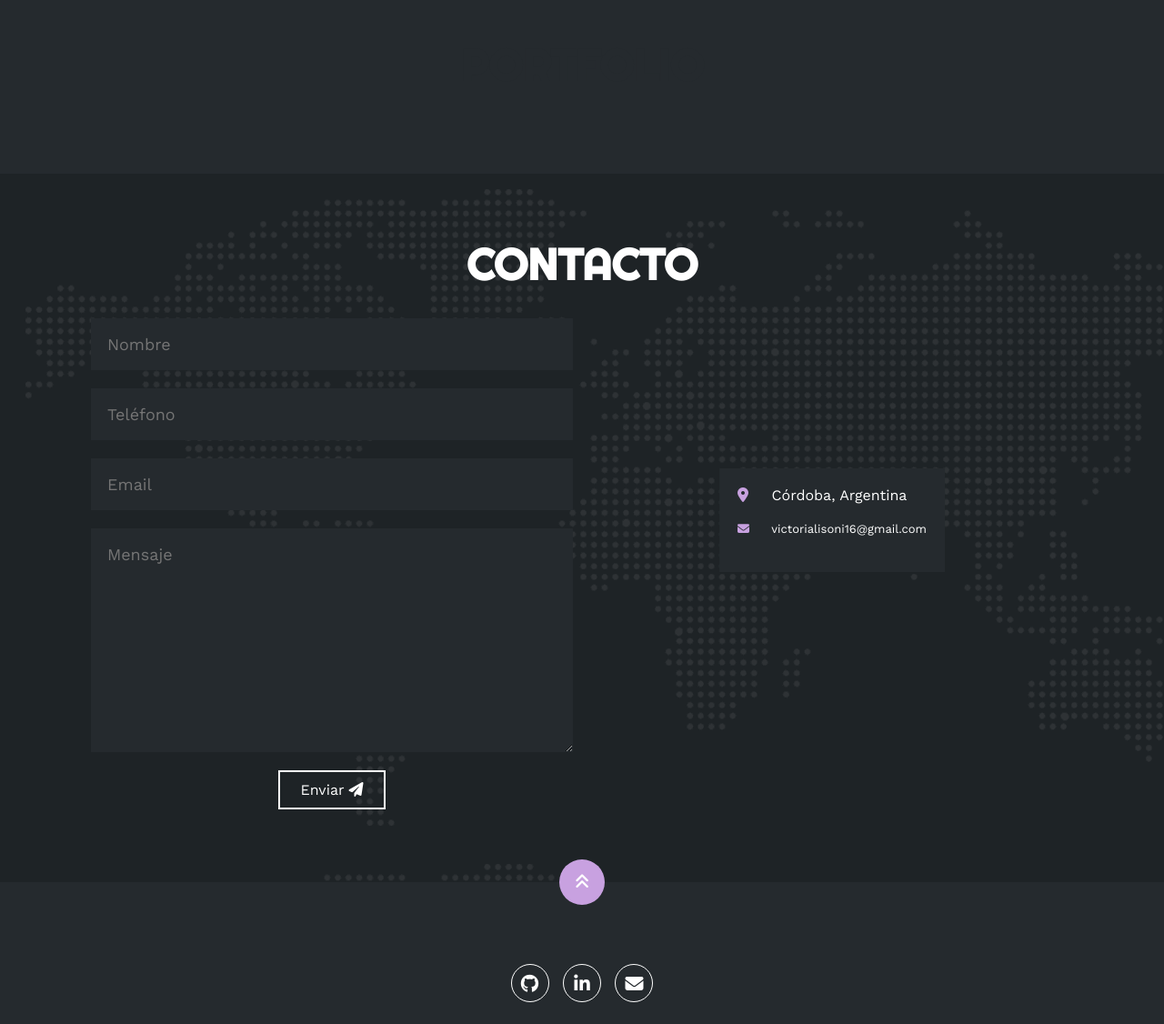
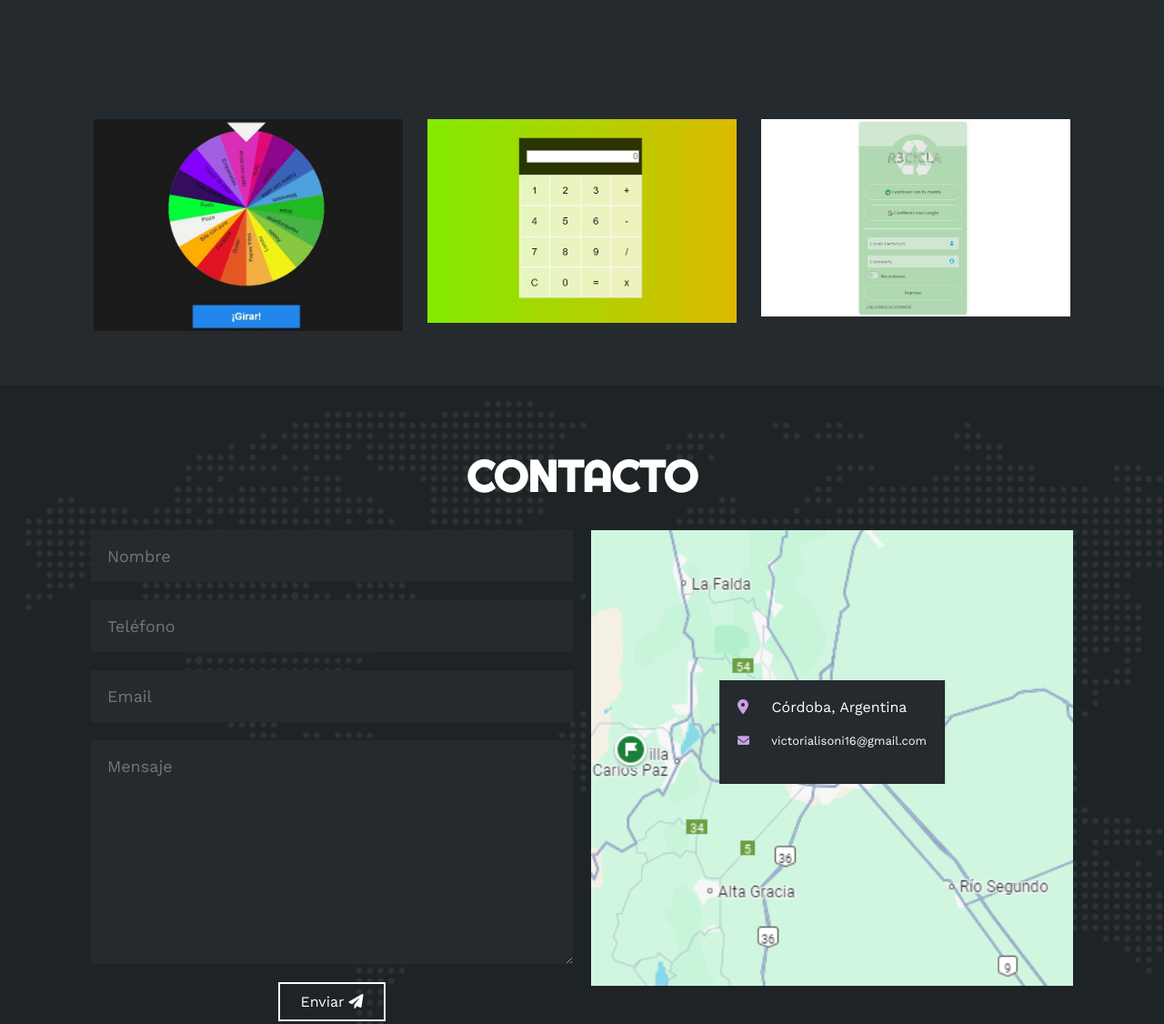
Before and after one commit to VictoriaLisoni23/Cv-Web, a plain HTML site: page index.html in a window 1280 px wide. Shown: the part 1380-2506 px from the top of the page at 91% size. Drawn offline with nearby package versions, Linux system fonts and the light colour scheme; files whose address does not match are found by name.

Commit message:
Update index.html

```diff
--- a/index.html
+++ b/index.html
@@ -5,7 +5,7 @@
     <meta http-equiv="X-UA-Compatible" content="IE=edge">
     <meta name="viewport" content="width=device-width, initial-scale=1.0">
     <link rel="stylesheet" href="https://cdnjs.cloudflare.com/ajax/libs/font-awesome/6.1.2/css/all.min.css" integrity="sha512-1sCRPdkRXhBV2PBLUdRb4tMg1w2YPf37qatUFeS7zlBy7jJI8Lf4VHwWfZZfpXtYSLy85pkm9GaYVYMfw5BC1A==" crossorigin="anonymous" referrerpolicy="no-referrer" />
-    <link rel="icon" href="img/codigo-binario.png" type="image/png">
+    <link rel="icon" href="codigo-binario.png" type="image/png">
     <title>Portfolio</title>
     <link rel="stylesheet" href="estilo.css">
 </head>
@@ -100,7 +100,7 @@
             </div>
 
 
-                <a href="cv/cv.pdf" download="CV Victoria Lisoni" style="text-decoration: none;">
+                <a href="cv.pdf" download="CV Victoria Lisoni" style="text-decoration: none;">
                     <button>
                          <i class="fa-solid fa-download"></i>
                          Descargar CV
@@ -119,21 +119,21 @@
             <h2>PORTFOLIO</h2>
             <div class="galeria">
                 <div class="proyecto">
-                    <img src="img/p1.jpg" alt="">
+                    <img src="p1.jpg" alt="">
                     <div class="overlay">
                         <h3>Ruleta</h3>
                         <p>HTML, CSS, JavaScript</p>
                     </div>
                 </div>
                 <div class="proyecto">
-                    <img src="img/p2.jpg" alt="">
+                    <img src="p2.jpg" alt="">
                     <div class="overlay">
                         <h3>CalculadoraJs</h3>
                         <p>HTML, CSS, JavaScript</p>
                     </div>
                 </div>
                 <div class="proyecto">
-                    <img src="img/p3.jpg" alt="">
+                    <img src="p3.jpg" alt="">
                     <div class="overlay">
                         <h3>LandingPage VicDeMa</h3>
                         <p>HTML, CSS</p>
@@ -163,7 +163,7 @@
                 </div>
                 <!-- Mapa -->
                 <div class="col">
-                    <img src="img/ubicacion.png" alt="">
+                    <img src="ubicacion.png" alt="">
                     <div class="info">
                         <ul>
                             <li>
```
